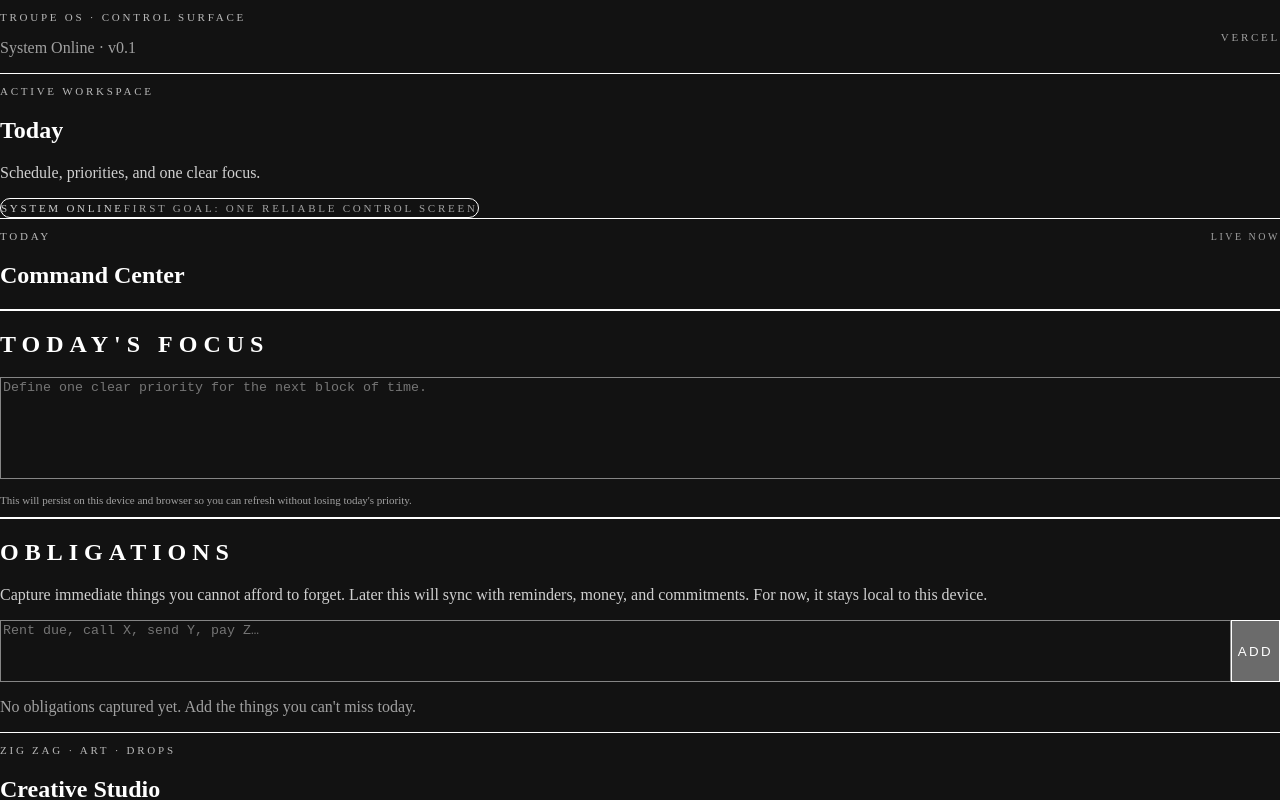
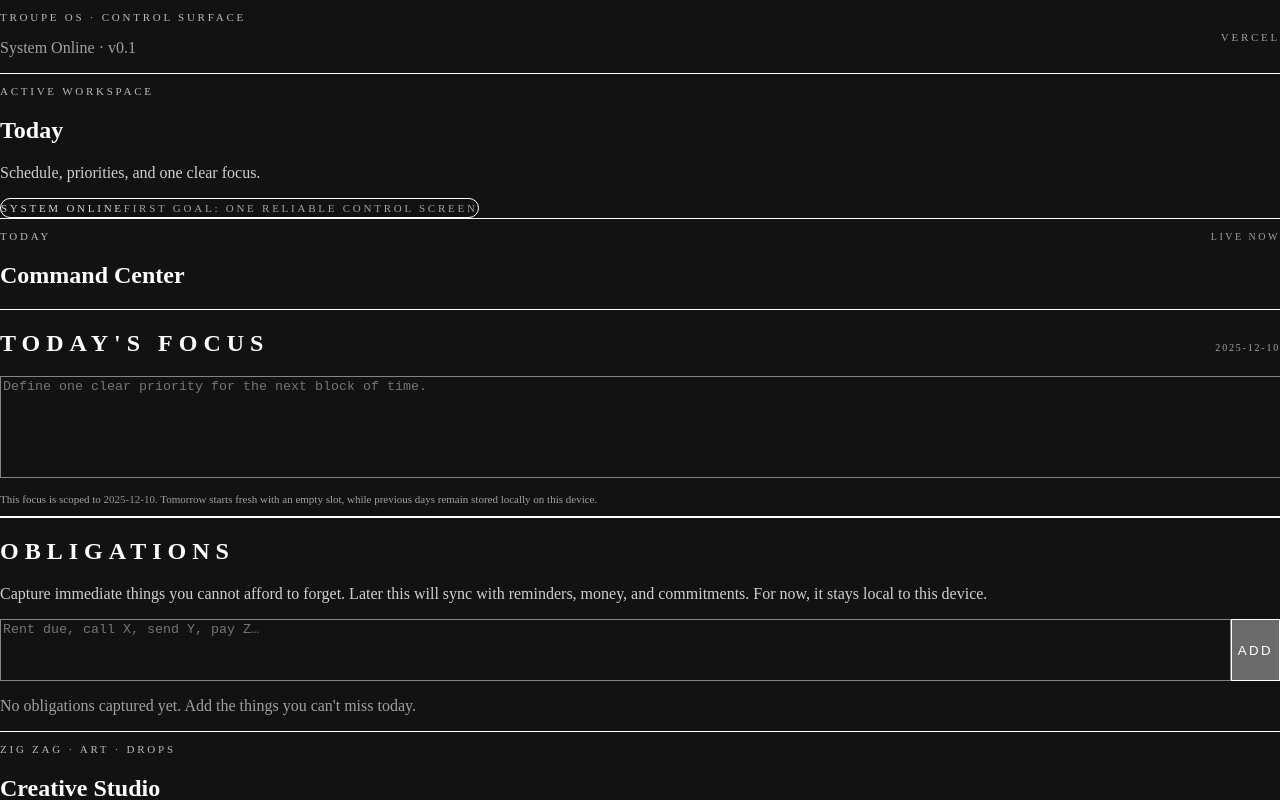
Before and after one commit to TroupeCrypto/Troupe-OS-Redo, a Next.js app: page / in a window 1280 px wide. Shown: the top 800 px of the page. Built offline with nearby package versions, Linux system fonts and the light colour scheme.

Commit message:
Refactor TodayFocusPanel for daily persistence
Updated TodayFocusPanel to use daily persistent state management and modified the UI to display today's key.

```diff
--- a/components/TodayFocusPanel.js
+++ b/components/TodayFocusPanel.js
@@ -1,38 +1,38 @@
 // components/TodayFocusPanel.js
 "use client";
 
-import { usePersistentState } from "../lib/usePersistentState";
+import { useDailyPersistentState } from "../lib/useDailyPersistentState";
 
 export default function TodayFocusPanel() {
-  const [focus, setFocus, isHydrated] = usePersistentState(
-    "today_focus",
-    ""
-  );
-
-  const handleChange = (e) => {
-    setFocus(e.target.value);
-  };
+  const [focus, setFocus, isHydrated, todayKey] =
+    useDailyPersistentState("today_focus", "");
 
   return (
-    <section className="border-t border-white/40 px-4 py-3 sm:px-6 sm:py-4">
-      <h2 className="text-xs tracking-[0.25em] uppercase mb-2">
-        Today&apos;s Focus
-      </h2>
+    <section className="px-4 py-3 sm:px-6 sm:py-4">
+      <div className="flex items-baseline justify-between mb-2">
+        <h2 className="text-xs tracking-[0.25em] uppercase">
+          Today&apos;s Focus
+        </h2>
+        <span className="text-[10px] opacity-60 tracking-[0.18em] uppercase">
+          {todayKey}
+        </span>
+      </div>
 
       {!isHydrated ? (
         <p className="text-sm opacity-70">Loading…</p>
       ) : (
         <textarea
           value={focus}
-          onChange={handleChange}
+          onChange={(e) => setFocus(e.target.value)}
           placeholder="Define one clear priority for the next block of time."
           className="w-full bg-black/60 border border-white/30 px-3 py-2 text-sm leading-relaxed outline-none focus:border-white/80 resize-none min-h-[96px]"
         />
       )}
 
       <p className="mt-2 text-[11px] opacity-60">
-        This will persist on this device and browser so you can refresh
-        without losing today&apos;s priority.
+        This focus is scoped to <span className="opacity-90">{todayKey}</span>.
+        Tomorrow starts fresh with an empty slot, while previous days remain
+        stored locally on this device.
       </p>
     </section>
   );
```
